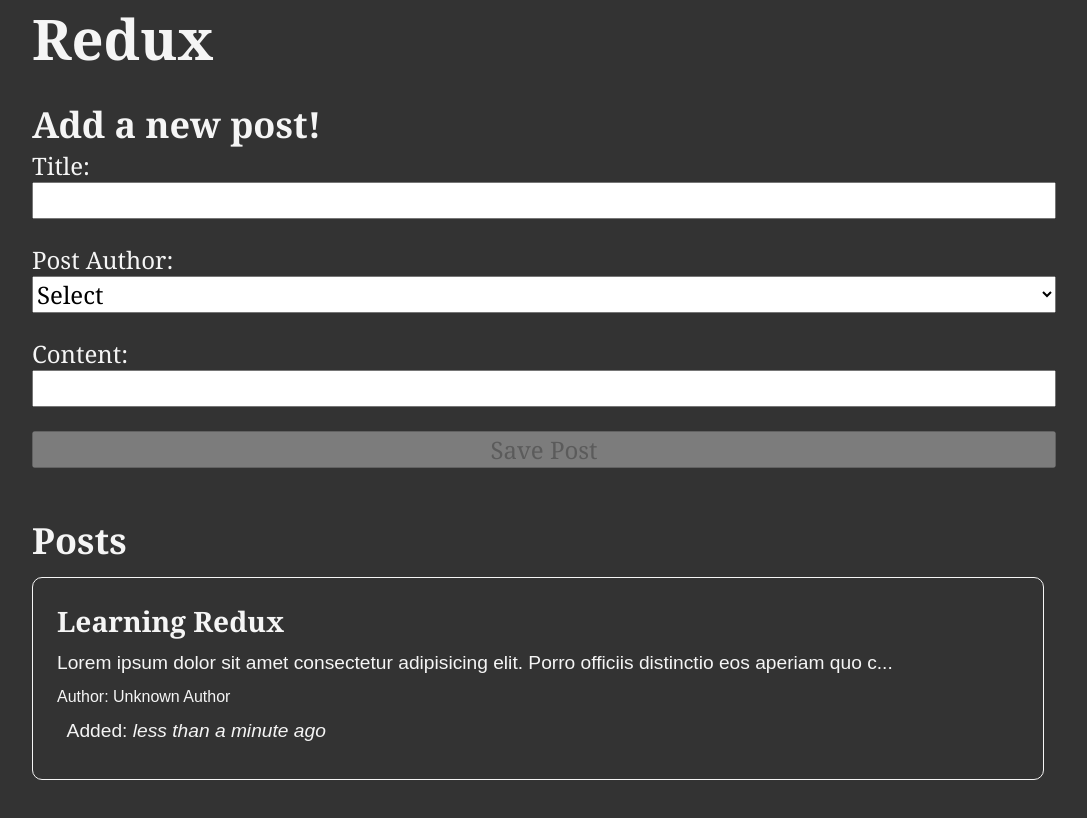
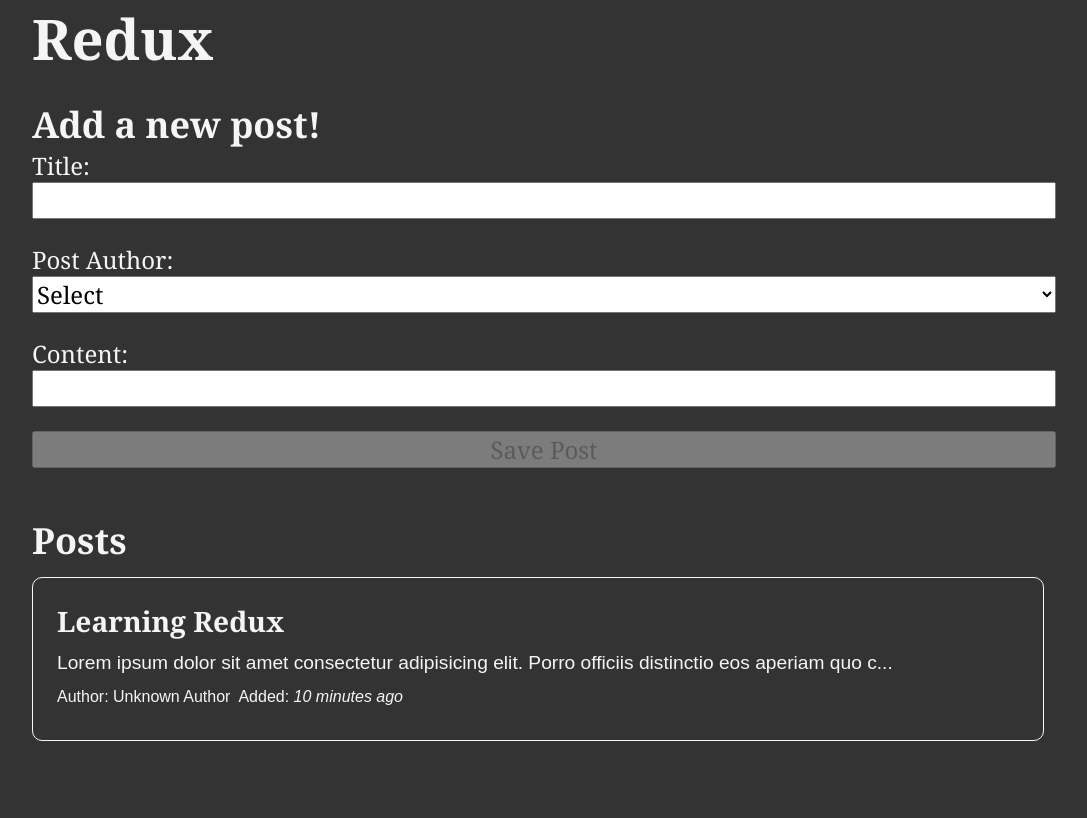
Before and after one commit to kaushalshakya/learning-redux, a React (Vite) app: page / in a window 1280 px wide. Shown: the top 818 px of the page, without its empty margins (96-1183 px from the left). Built offline with nearby package versions, Linux system fonts and the light colour scheme.

Commit message:
posts sorted by newest

```diff
--- a/src/features/posts/PostList.jsx
+++ b/src/features/posts/PostList.jsx
@@ -6,15 +6,16 @@
 
 const PostList = () => {
     const posts = useSelector(selectAllPosts);
-    const renderedPosts = posts.map(post => (
+
+    const orderedPost = posts.slice().sort((a,b) => b.date.localeCompare(a.date));
+
+    const renderedPosts = orderedPost.map(post => (
         <article key={post.id}>
             <h3>{post.title}</h3>
             <p> {post.content.length >= 100 ? post.content.substring(0,100) + '...' : post.content}</p>
             <p className='postCredit'>
                 <PostAuthor userId = {post.userId}/>
-            </p>
-            <p>
-              <Time time={new Date()}></Time>
+              <Time time={post.date} />
             </p>
         </article>
     ))
--- a/src/features/posts/Time.jsx
+++ b/src/features/posts/Time.jsx
@@ -6,7 +6,8 @@
     let timeAgo = '';
     if(time){
         const date = parseISO(time);
-        timeAgo = `${formatDistanceToNow(time, timeAgo)} ago`;
+        const dist = formatDistanceToNow(date);
+        timeAgo = `${dist} ago`;
     }
   return (
     <span title={time}>
```
